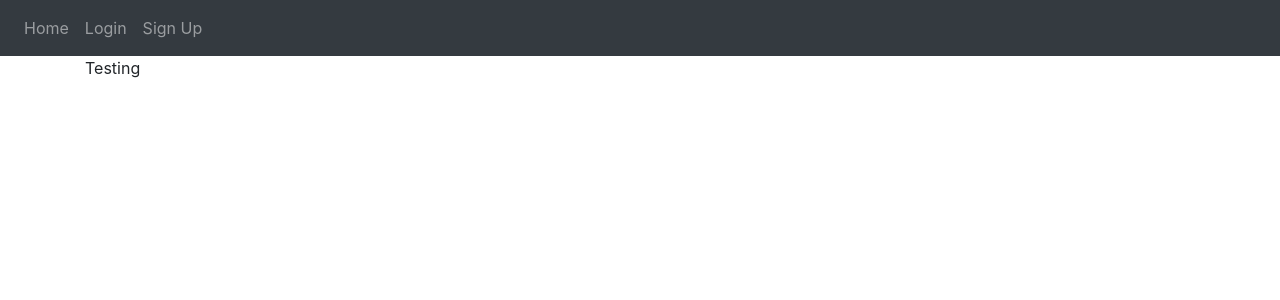
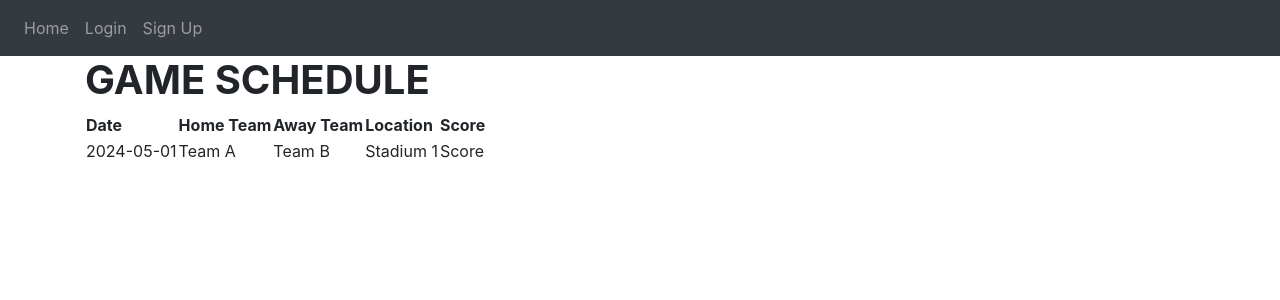
Before and after one commit to 19054Ira/Ira-DTG2024-F.B.P_Club-Website, a Flask app: template website/templates/schedule.html in a window 1280 px wide. Shown: the top 300 px of the page. Run offline with Flask 3, Linux system fonts and the light colour scheme; the template is opened without the code that fills it, so the values that code supplies are empty; some libraries are stand-ins or nearby versions.

Commit message:
Adding basic html elements into schedule.html

```diff
--- a/website/templates/schedule.html
+++ b/website/templates/schedule.html
@@ -1,5 +1,40 @@
 {% extends "base.html" %}
 {% block title %}Article1{% endblock %}
 {% block content %}
-Testing
+<html lang="en">
+<head>
+    <meta charset="UTF-8">
+    <meta name="viewport" content="width=device-width, initial-scale=1.0">
+    <title>Basketball Game Schedule</title>
+    <link rel="stylesheet" href="static/assets/main.css" />
+</head>
+<body>
+    <div class="schedule-container">
+        <header class="schedule-header">
+            <h1><b>GAME SCHEDULE</b></h1>
+        </header>
+        <table class="schedule-table">
+            <thead>
+                <tr>
+                    <th>Date</th>
+                    <th>Home Team</th>
+                    <th>Away Team</th>
+                    <th>Location</th>
+                    <th>Score</th>
+                </tr>
+            </thead>
+            <tbody>
+                <tr>
+                    <td>2024-05-01</td>
+                    <td>Team A</td>
+                    <td>Team B</td>
+                    <td>Stadium 1</td>
+                    <td>Score</td>
+                </tr>
+                <!-- Add more rows as needed -->
+            </tbody>
+        </table>
+    </div>
+</body>
+</html>
 {% endblock %}
```
